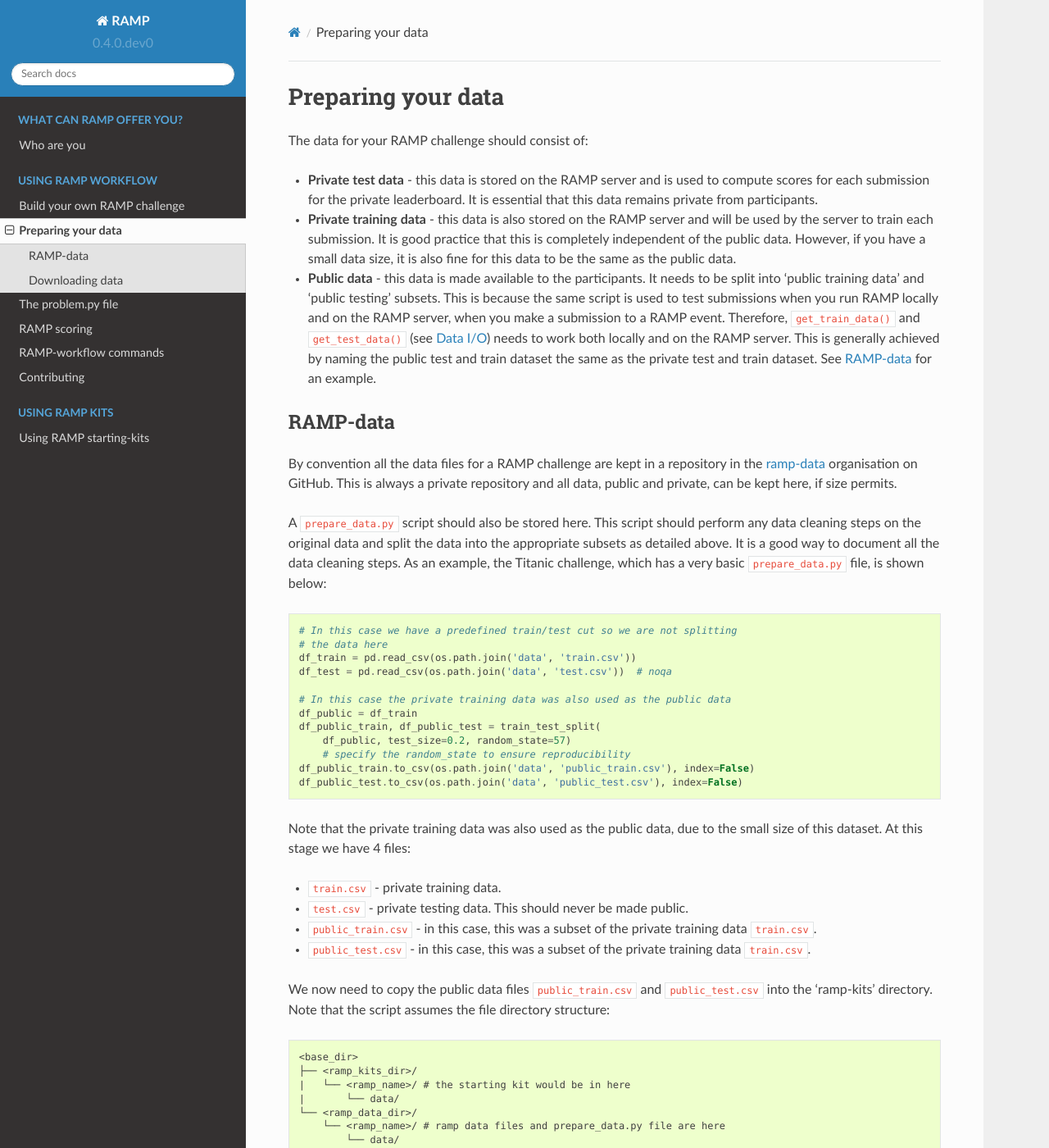
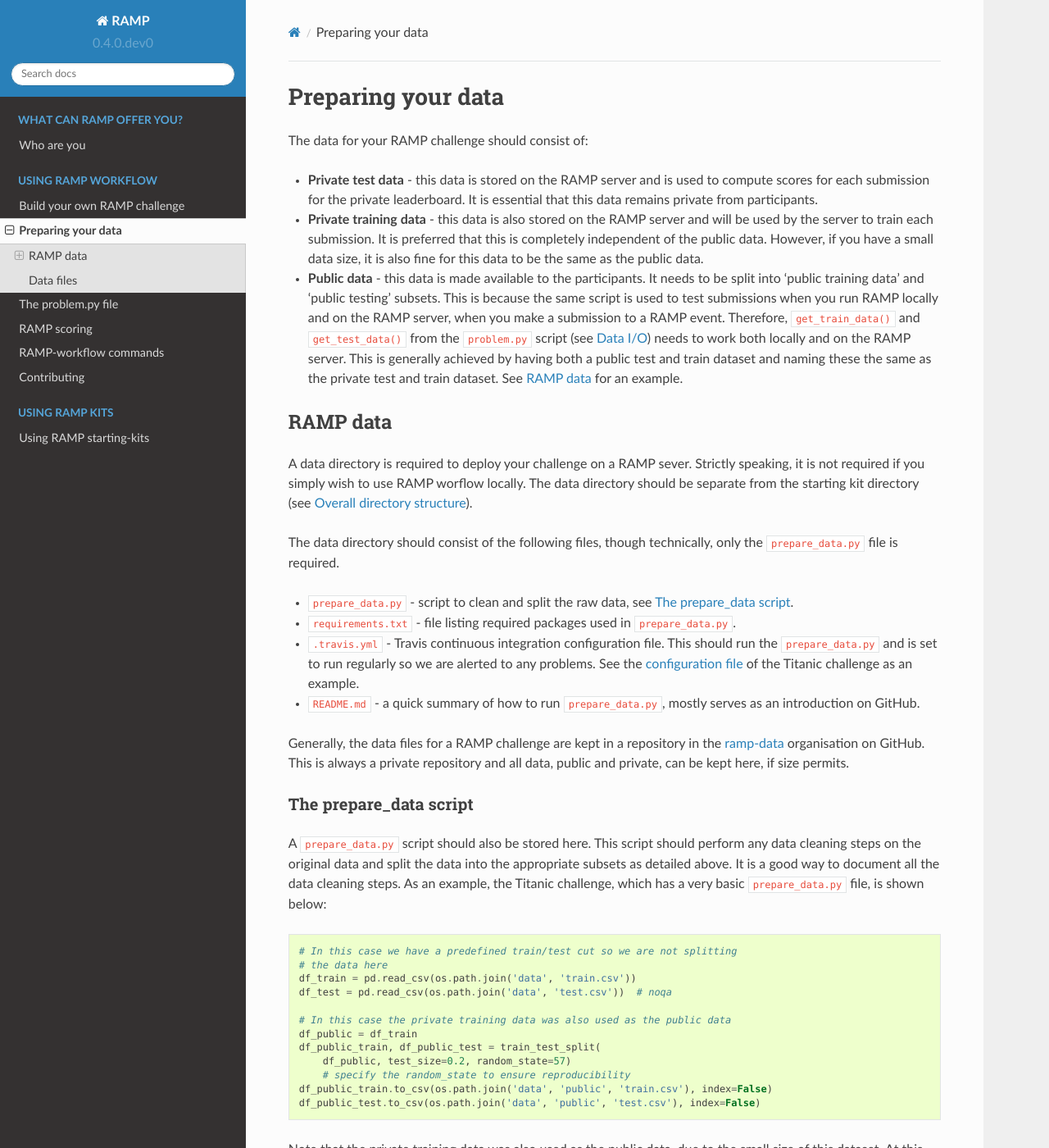
Before and after one commit to paris-saclay-cds/ramp-workflow, a Sphinx documentation site: the page built from doc/data.rst, in a window 1280 px wide and 1400 px high. Shown: the whole window at 82% size. Built offline with Sphinx 7.4.7 and the Read the Docs theme 2.0.0, drawn with Linux system fonts in a browser that asks for light colours; formulas are drawn with MathJax 3; the version number is read from the project's files by our own code; some of the changed text lies outside the part shown.

Commit message:
update data doc

```diff
--- a/doc/data.rst
+++ b/doc/data.rst
@@ -9,28 +9,54 @@
   compute scores for each submission for the private leaderboard. It is
   essential that this data remains private from participants.
 * **Private training data** - this data is also stored on the RAMP server and will
-  be used by the server to train each submission. It is good practice that this
+  be used by the server to train each submission. It is preferred that this
   is completely independent of the public data. However, if you have a small
   data size, it is also fine for this data to be the same as the public data.
 * **Public data** - this data is made available to the participants. It needs to be
   split into 'public training data' and 'public testing' subsets. This is
   because the same script is used to test submissions when you run RAMP locally
   and on the RAMP server, when you make a submission to a RAMP event. Therefore,
-  ``get_train_data()`` and ``get_test_data()`` (see :ref:`Data I/O <in-out>`)
-  needs to work
-  both locally and on the RAMP server. This is generally achieved by naming the
-  public test and train dataset the same as the private test and train dataset.
+  ``get_train_data()`` and ``get_test_data()`` from the ``problem.py`` script
+  (see :ref:`Data I/O <in-out>`) needs to work
+  both locally and on the RAMP server. This is generally achieved by having
+  both a public test and train dataset and naming these the same as the private
+  test and train dataset.
   See :ref:`prepare-ramp-data` for an example.
 
 .. _prepare-ramp-data:
 
-RAMP-data
+RAMP data
 =========
 
-By convention all the data files for a RAMP challenge are kept in a repository
+A data directory is required to deploy your challenge on a RAMP sever.
+Strictly speaking, it is not required if you simply wish to use RAMP worflow
+locally. The data directory should be separate from the starting kit directory
+(see :ref:`directory-structure`).
+
+The data directory should consist of the following files, though technically,
+only the ``prepare_data.py`` file is required.
+
+* ``prepare_data.py`` - script to clean and split the raw data, see
+  :ref:`prepare_data_script`.
+* ``requirements.txt`` - file listing required packages used in
+  ``prepare_data.py``.
+* ``.travis.yml`` - Travis continuous integration configuration file. This
+  should run the ``prepare_data.py`` and is set to run regularly so we are
+  alerted to any problems. See the `configuration file
+  <https://github.com/ramp-data/titanic/blob/master/.travis.yml>`_ of the
+  Titanic challenge as an example.
+* ``README.md`` - a quick summary of how to run ``prepare_data.py``, mostly
+  serves as an introduction on GitHub.
+
+Generally, the data files for a RAMP challenge are kept in a repository
 in the `ramp-data <https://github.com/ramp-data>`_ organisation on GitHub. This
 is always a private repository and all data, public and private, can be kept
 here, if size permits.
+
+.. _prepare_data_script:
+
+The prepare_data script
+***********************
 
 A ``prepare_data.py`` script should also be stored here. This script should
 perform any data cleaning steps on the original data and split the data into
@@ -48,54 +74,26 @@
     df_public_train, df_public_test = train_test_split(
         df_public, test_size=0.2, random_state=57)
         # specify the random_state to ensure reproducibility
-    df_public_train.to_csv(os.path.join('data', 'public_train.csv'), index=False)
-    df_public_test.to_csv(os.path.join('data', 'public_test.csv'), index=False)
+    df_public_train.to_csv(os.path.join('data', 'public', 'train.csv'), index=False)
+    df_public_test.to_csv(os.path.join('data', 'public', 'test.csv'), index=False)
 
 Note that the private training data was also used as the public data, due to
 the small size of this dataset. At this stage we have 4 files:
 
 * ``train.csv`` - private training data.
-* ``test.csv`` - private testing data. This should never be made public.
-* ``public_train.csv`` - in this case, this was a subset of the private
+* ``test.csv`` - private testing data. **This should never be made public.**
+* ``public/train.csv`` - in this case, this was a subset of the private
   training data ``train.csv``.
-* ``public_test.csv`` - in this case, this was a subset of the private training
+* ``public/test.csv`` - in this case, this was a subset of the private training
   data ``train.csv``.
 
-We now need to copy the public data files ``public_train.csv`` and
-``public_test.csv`` into the 'ramp-kits' directory. Note that the script
-assumes the file directory structure::
+The public data files should be copied over to the 'ramp kit' directory
+when deploying an event on a RAMP server.
 
-        <base_dir>
-        ├── <ramp_kits_dir>/
-        |   └── <ramp_name>/ # the starting kit would be in here
-        |       └── data/
-        └── <ramp_data_dir>/
-            └── <ramp_name>/ # ramp data files and prepare_data.py file are here
-                └── data/
+Data files
+==========
 
-The public files are being copied from the ``ramp_data_dir/data`` directory
-into the ``ramp_kits_dir/data`` directory. They are also being renamed to
-``train.csv`` and ``test.csv``, the same filenames as the private data in
-``ramp_data_dir/data``. This is because, as mentioned above, the same script is
-used to test submissions locally and on the RAMP server.
-
-.. code-block:: python
-
-    # copy starting kit files to <ramp_kits_dir>/<ramp_name>/data
-    copyfile(
-        os.path.join('data', 'public_train.csv'),
-        os.path.join(ramp_kits_dir, ramp_name, 'data', 'train.csv')
-    )
-    copyfile(
-        os.path.join('data', 'public_test.csv'),
-        os.path.join(ramp_kits_dir, ramp_name, 'data', 'test.csv')
-    )
-
-.. _download-data:
-
-Downloading data
-================
-
-If your data is to be downloaded from elsewhere, you can download the data in
+In the Titanic example, the raw data was stored in the data directory. If your
+data is to be downloaded from elsewhere, you can download the data in
 the ``prepare_data.py`` file then clean and create the required private and
 public datasets.
```
Also changed, not shown: doc/workflow.rst (+32 -3 lines).
